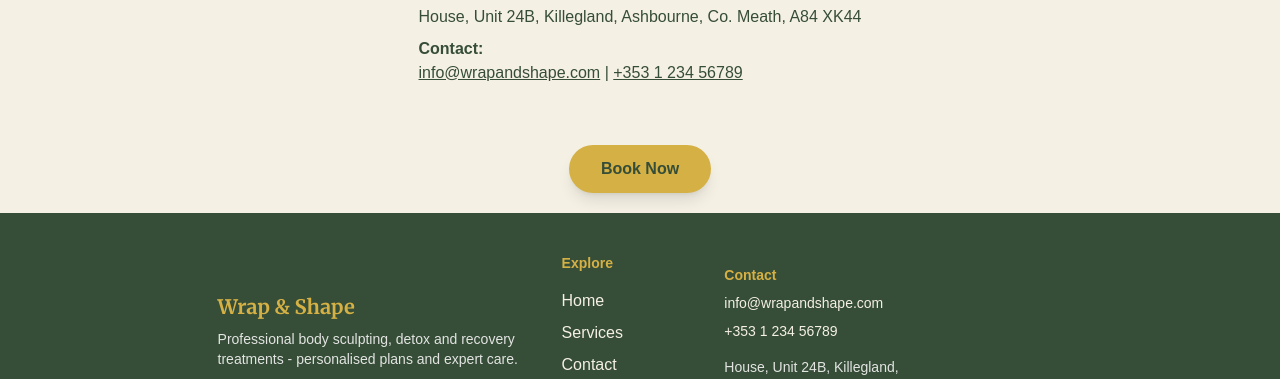
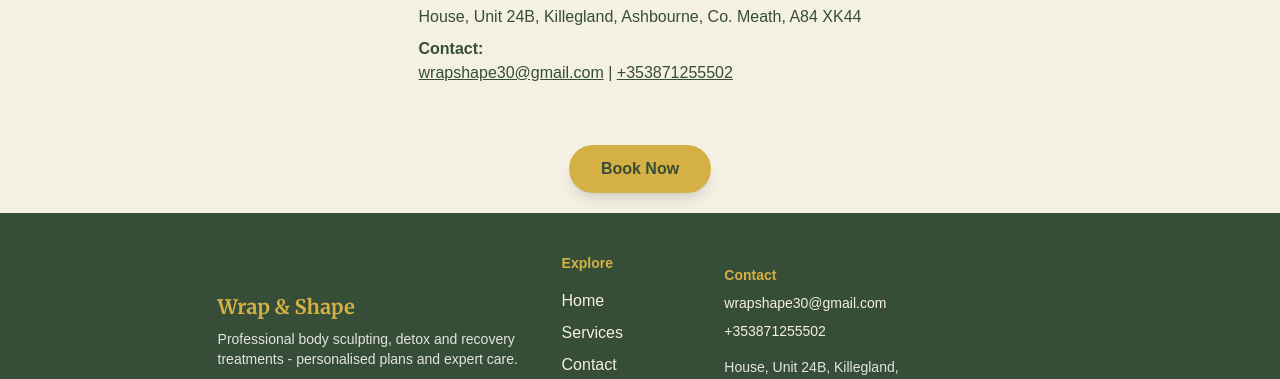
Before and after one commit to OsmanAlec/wrapandbody, a Next.js app: page / in a window 1280 px wide. Shown: the part 3154-3533 px from the top of the page. Built offline with nearby package versions, Linux system fonts and the light colour scheme.

Commit message:
seo optimisation

```diff
--- a/app/components/navigation/footer/index.tsx
+++ b/app/components/navigation/footer/index.tsx
@@ -57,13 +57,13 @@ function Footer() {
         <div className="flex flex-col gap-2 text-right md:text-left">
           <h4 className="text-sm font-semibold text-rose-gold">Contact</h4>
           <a
-            href="mailto:info@wrapandshape.com"
+            href="mailto:wrapshape30@gmail.com"
             className="text-sm footer-link"
           >
-            info@wrapandshape.com
+            wrapshape30@gmail.com
           </a>
-          <a href="tel:+353123456789" className="text-sm footer-link">
-            +353 1 234 56789
+          <a href="tel:+353871255502" className="text-sm footer-link">
+            +353871255502
           </a>
           <address className="not-italic text-sm text-white-smoke/90 mt-2">
             House, Unit 24B, Killegland,
--- a/app/contact/page.tsx
+++ b/app/contact/page.tsx
@@ -49,16 +49,16 @@ export default function Contact() {
           <div className="mb-4">
             <p className="font-semibold text-rose-gold">Email</p>
             <a
-              href="mailto:info@wrapandshape.com"
+              href="mailto:wrapshape30@gmail.com"
               className="text-dark-green underline hover:text-rose-gold transition-colors"
             >
-              info@wrapandshape.com
+              wrapshape30@gmail.com
             </a>
           </div>
           <div className="mb-4">
             <p className="font-semibold text-rose-gold">Phone</p>
             <a
-              href="tel:+353123456789"
+              href="tel:+353871255502"
               className="text-dark-green underline hover:text-rose-gold transition-colors"
             >
               +353871255502
--- a/app/layout.tsx
+++ b/app/layout.tsx
@@ -4,8 +4,37 @@ import type { Metadata } from "next";
 import "./globals.css";
 
 export const metadata: Metadata = {
-  title: "Wrap & Shape",
-  description: "Wrap & Shape where you meet your dream self.",
+  title: "Body Wraps, Massages & Fat Reduction | Ashbourne Co. Meath",
+  description:
+    "Discover Cryogenic Wraps, Detox Wraps, Vibro Massage, Pressotherapy, EMS Sculpting, and more at our Ashbourne, Co. Meath clinic. Relax, rejuvenate, and achieve your goals with non-invasive treatments.",
+  keywords: [
+    "Body Wraps",
+    "Cryogenic Wrap",
+    "Detox Wrap",
+    "Anti Cellulite",
+    "Massage Ashbourne",
+    "Vibro Massage",
+    "Cupping",
+    "Pressotherapy",
+    "Fat Reduction",
+    "EMS Sculpting",
+    "Endospheres Therapy",
+    "LPG Treatment",
+    "Cavitation",
+    "RF Lifting",
+    "Lipo Laser",
+    "Ashbourne Spa",
+    "Meath Wellness",
+  ],
+  openGraph: {
+    title: "Wrap and Shape Treatments in Ashbourne",
+    description:
+      "Professional body wraps, massages, and fat reduction treatments in Ashbourne, Co. Meath. Book your session today.",
+    url: "https://www.wrapandshape.ie",
+    siteName: "Wrap and Shape",
+    locale: "en_IE",
+    type: "website",
+  },
 };
 
 export default function RootLayout({
--- a/app/page.tsx
+++ b/app/page.tsx
@@ -227,17 +227,17 @@ export default function Home() {
           <p className="font-semibold mt-2">Contact:</p>
           <p>
             <a
-              href="mailto:info@wrapandshape.com"
+              href="mailto:wrapshape30@gmail.com"
               className="underline hover:text-rose-gold transition-colors"
             >
-              info@wrapandshape.com
+              wrapshape30@gmail.com
             </a>
             {" | "}
             <a
-              href="tel:+353123456789"
+              href="tel:+353871255502"
               className="underline hover:text-rose-gold transition-colors"
             >
-              +353 1 234 56789
+              +353871255502
             </a>
           </p>
         </div>
```
Also changed, not shown: app/components/reviewslider/index.tsx (+51 -26 lines).
